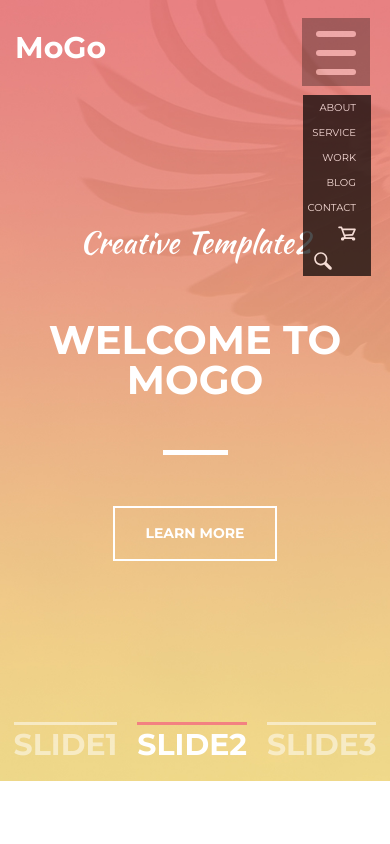
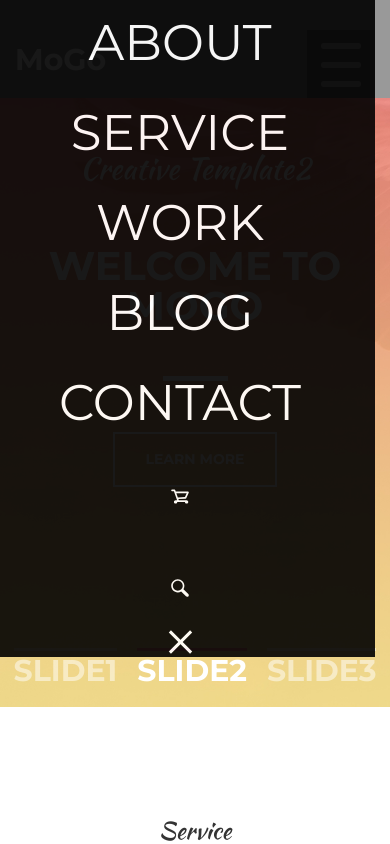
Before and after one commit to mediumwd/mogo, a plain HTML site: page index.html in a window 390 px wide. Both pictures are taken after a click on the element 336 px from the left and 52 px from the top of the page. Drawn offline with nearby package versions, Linux system fonts and the light colour scheme.

Commit message:
beta 1.0.9 responsive header 40% done, looking for fix

```diff
--- a/index.html
+++ b/index.html
@@ -49,6 +49,9 @@
                         <input type="text" id="nav__search__input" placeholder="search">
                         <input type="submit" id="nav__search__submit" value="Find">
                     </li>
+                    <div class="close--nav">
+                        <span></span>
+                    </div>
                 </ul>
 
             </nav>
--- a/js/main.js
+++ b/js/main.js
@@ -1,9 +1,8 @@
 $( document ).ready(function() {
-    $(".nav-min").click(function() {
+    $(".nav-min, .close--nav").click(function() {
         $(".nav").toggle();
-        console.log("toggle")
     })
     $("#search--button__nav").click(function() {
         $('.nav__search').toggleClass("active");
-    });
-});
+    })
+})
--- a/sass/main.scss
+++ b/sass/main.scss
@@ -142,11 +142,10 @@
           position: absolute;
           bottom: -40px;
           right: 0;
-          z-index: 5;
+          z-index: 16;
           padding: 0;
         }
         button {
-          display: block;
           background: inherit;
           border: 0;
           outline: none;
@@ -177,10 +176,12 @@
     text-align: center;
 
     .carousel-indicators {
+      z-index: 3;
       li {
         width: 200px;
         text-indent: 0;
         margin: 30px 10px;
+        z-index: 3;
       }
 
       li.active {
@@ -237,3 +238,24 @@
     }
   }
 }
+.close--nav {
+  display: none;
+  span,span:after {
+    display: block;
+    width: 3px;
+    height: 30px;
+    background-color: #fff;
+    margin: auto;
+    transform: rotate(45deg);
+    position: relative;
+  }
+  span:after{
+    content: "";
+    transform: rotate(90deg);
+  }
+}
+.close--nav:hover {
+  span,span:after {
+    background-color: #fce38a;
+  }
+}
--- a/sass/media.scss
+++ b/sass/media.scss
@@ -88,30 +88,40 @@
   .banner .header .nav {
     display: none;
     position: absolute;
-    top: 95px;
-    right: 34px;
-    text-align: right;
+    top: 0;
+    left: 0;
+    width: 100%;
+    text-align: center;
     background-color: #000;
-    z-index: 10;
-    opacity: 0.7;
-
+    opacity: 0.9;
+    z-index: 16;
     ul {
       display: flex;
       flex-direction: column;
-
+      z-index: 16;
+      margin-right: 0;
       li {
         margin: 5px;
-        font-size: 10px;
+        font-size: 50px;
+        a {
+          display: block;
+        }
       }
     }
+    .close--nav {
+      display: block;
+    }
+  }
+  .header {
+    position: absolute;
+    background-color: #999;
+    z-index: 15;
+    margin-right: 20px;
   }
   .nav-min {
     display: block;
-    position: absolute;
-    right: 20px;
     background-color: #000;
-    z-index: 10;
+    z-index: 16;
     opacity: 0.3;
   }
-
 }
```
Also changed, not shown: css/style.css, css/style.min.css.
